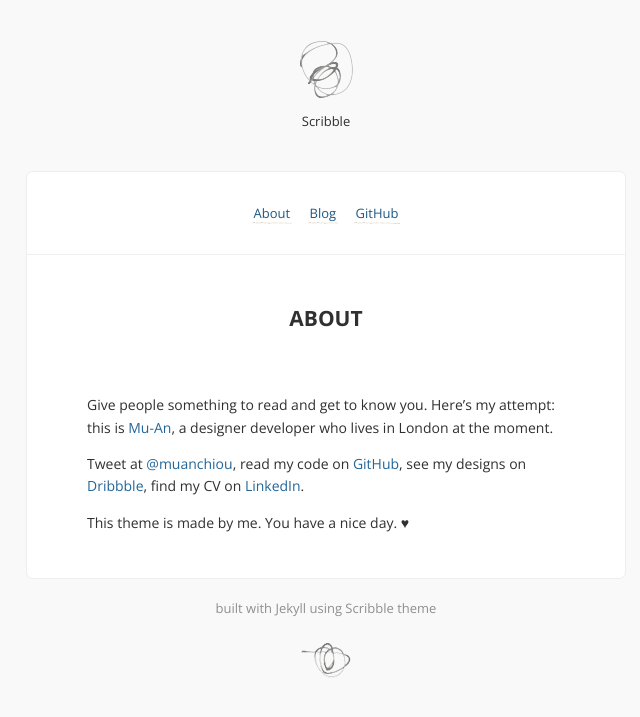
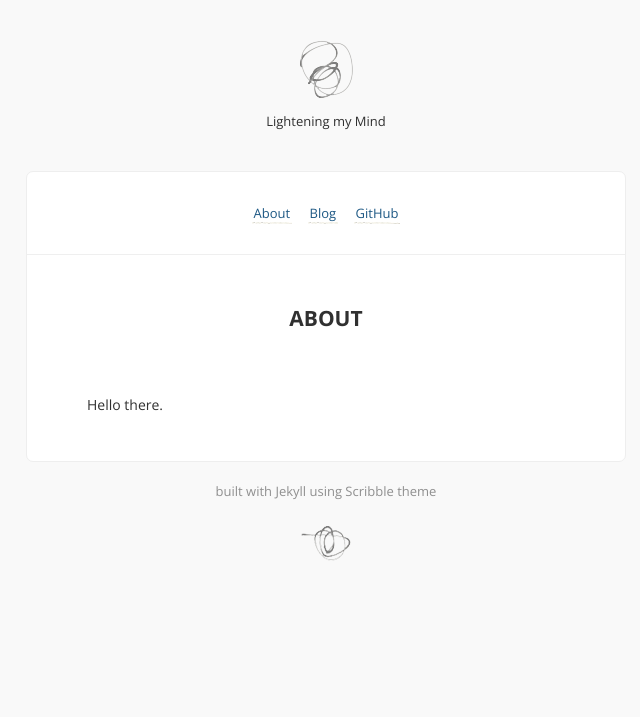
Before and after one commit to lighteningstime/lighteningsblog, a Jekyll site: the page built from about.md, in a window 1280 px wide. Shown: the top 717 px of the page, without its empty margins (314-954 px from the left). Built offline with Jekyll 4.4.1, drawn with Linux system fonts in a browser that asks for light colours; comment, search, counter and statistics services are not loaded.

Commit message:
make 404 work

```diff
--- a/_config.yml
+++ b/_config.yml
@@ -1,7 +1,7 @@
-title:            Scribble
-description:      A jekyll theme. Because I scribble.
-url:              # Site url, without a slash at the end.
-signoff:          # Your name.
+title:            Lightening my Mind
+description:      A Scribble theme
+url:              https://lighteningstime.github.io
+signoff:          LMM
 disqus_shortname: # disqus comment thread for post header options. ( leave blank if unwanted. )
 facebook_appid:   # appid for like button, remove from /_includes/share.html if unwanted.
 google_analytics: # set tracking, remove from /javascripts/basic.js if unwanted.
@@ -17,6 +17,3 @@ links:
 highlighter:      pygments
 permalink:        pretty
 markdown:
-redcarpet:
-  extensions:
-    - smart
--- a/about.md
+++ b/about.md
@@ -3,8 +3,4 @@ layout: page
 title: About
 ---
 
-Give people something to read and get to know you. Here's my attempt: this is [Mu-An](http://muan.co), a designer developer who lives in London at the moment.
-
-Tweet at [@muanchiou](http://twitter.com/muanchiou), read my code on [GitHub](http://github.com/muan), see my designs on [Dribbble](http://dribbble.com/muan), find my CV on [LinkedIn](http://uk.linkedin.com/in/muanchiou).
-
-This theme is made by me. You have a nice day. ♥
+Hello there.
```
Also changed, not shown: 1 other file.
